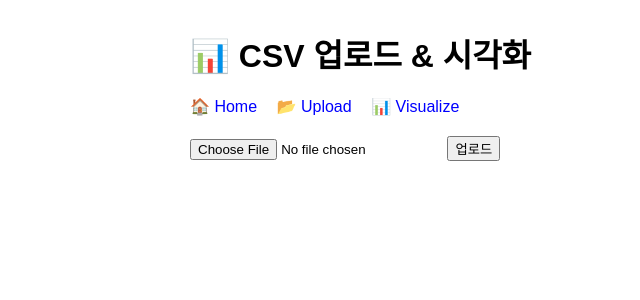
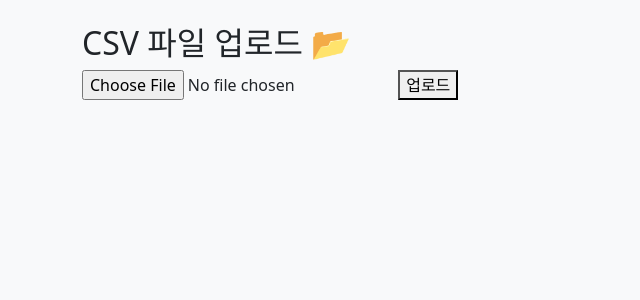
Before and after one commit to kopynara/team2, a Django app: page /dashboard/upload/ in a window 1280 px wide. Shown: the top 300 px of the page, without its empty margins (0-640 px from the left). Run offline with Django 5.2, Linux system fonts and the light colour scheme.

Commit message:
feat(dashboard): home + upload 페이지 및 CSV 미리보기 구현

```diff
--- a/dashboard/templates/dashboard/upload.html
+++ b/dashboard/templates/dashboard/upload.html
@@ -1,47 +1,20 @@
-<!DOCTYPE html>
-<html lang="ko">
-<head>
-    <meta charset="UTF-8">
-    <title>CSV 업로드 & 시각화</title>
-    <style>
-        body { font-family: Arial, sans-serif; margin: 30px; }
-        nav { margin-bottom: 20px; }
-        nav a { margin-right: 15px; text-decoration: none; color: blue; }
-        .container { max-width: 900px; margin: auto; }
-        .preview { margin-top: 20px; }
-        img { max-width: 100%; height: auto; margin-top: 20px; }
-    </style>
-</head>
-<body>
-    <div class="container">
-        <h1>📊 CSV 업로드 & 시각화</h1>
+{% extends "base.html" %}
 
-        <!-- 상단 메뉴 -->
-        <nav>
-            <a href="{% url 'home' %}">🏠 Home</a>
-            <a href="{% url 'upload' %}">📂 Upload</a>
-            <a href="{% url 'visualize' %}">📊 Visualize</a>
-        </nav>
-
-        <!-- 업로드 폼 -->
-        <form method="POST" enctype="multipart/form-data">
+{% block content %}
+  <h2>CSV 파일 업로드 📂</h2>
+  <form method="post" enctype="multipart/form-data">
     {% csrf_token %}
-            <input type="file" name="file" accept=".csv">
+    <input type="file" name="file" accept=".csv" required>
     <button type="submit">업로드</button>
   </form>
 
-        <!-- 업로드 결과 영역 -->
-        <div class="preview">
   {% if preview %}
-                <h2>✅ 업로드 결과</h2>
-                {{ preview|safe }}
+    <h3>📊 데이터 미리보기</h3>
+    <div>{{ preview|safe }}</div>
   {% endif %}
 
   {% if img_tag %}
-                <h2>📈 그래프</h2>
-                {{ img_tag|safe }}
+    <h3>📈 자동 생성된 그래프</h3>
+    <div>{{ img_tag|safe }}</div>
   {% endif %}
-        </div>
-    </div>
-</body>
-</html>
+{% endblock %}
--- a/dashboard/views.py
+++ b/dashboard/views.py
@@ -5,20 +5,23 @@ import matplotlib.pyplot as plt
 import io, urllib, base64
 
 def home(request):
-    return HttpResponse("🚀 Dashboard 메인 페이지 (여기서 시작!)")
+    return render(request, "dashboard/home.html")
 
 def visualize(request):
-    return HttpResponse("📊 데이터 시각화 페이지 (곧 구현 예정)")
+    return render(request, "dashboard/visualize.html    ")
 
 # ==========================
-# 🎨 CSV 업로드 + 시각화 (템플릿 연동)
+# 🎨 CSV 업로드 + 미리보기 + 그래프
 # ==========================
 def upload(request):
-    preview = None
-    img_tag = None
+    preview = None   # 데이터프레임 HTML
+    img_tag = None   # matplotlib 그래프
 
     if request.method == "POST":
-        uploaded_file = request.FILES['file']
+        uploaded_file = request.FILES.get('file')
+
+        if not uploaded_file:
+            return HttpResponse("⚠️ 파일이 업로드되지 않았습니다.")
 
         # 파일 크기 제한 (10MB)
         max_size = 10 * 1024 * 1024
@@ -29,16 +32,18 @@ def upload(request):
         if not uploaded_file.name.endswith('.csv'):
             return HttpResponse("❌ CSV 파일만 업로드 가능합니다!")
 
-        # CSV 읽기 (UTF-8 → cp949 순서 시도)
+        # =====================
+        # CSV 읽기 (UTF-8 → CP949 순서 시도)
+        # =====================
         try:
             df = pd.read_csv(uploaded_file, encoding="utf-8", on_bad_lines="skip")
         except UnicodeDecodeError:
             df = pd.read_csv(uploaded_file, encoding="cp949", on_bad_lines="skip")
 
         # 데이터 미리보기
-        preview = df.head().to_html()
+        preview = df.head().to_html(classes="table table-bordered table-striped", border=0)
 
-        # 첫 번째 숫자형 컬럼으로 그래프 생성
+        # 숫자형 컬럼 → 그래프 생성
         numeric_cols = df.select_dtypes(include=['number']).columns
         if len(numeric_cols) > 0:
             plt.figure(figsize=(6,4))
@@ -57,7 +62,6 @@ def upload(request):
         "preview": preview,
         "img_tag": img_tag,
     })
-
 
 
 
--- a/team2_re/settings.py
+++ b/team2_re/settings.py
@@ -55,7 +55,7 @@ ROOT_URLCONF = 'team2_re.urls'
 TEMPLATES = [
     {
         'BACKEND': 'django.template.backends.django.DjangoTemplates',
-        'DIRS': [],
+        'DIRS': [BASE_DIR / "templates"],
         'APP_DIRS': True,
         'OPTIONS': {
             'context_processors': [
--- /dev/null
+++ b/templates/base.html
@@ -0,0 +1,20 @@
+<!DOCTYPE html>
+<html lang="ko">
+<head>
+    <meta charset="UTF-8">
+    <title>Team2 Dashboard</title>
+    <!-- Bootstrap CDN -->
+    <link href="https://cdn.jsdelivr.net/npm/bootstrap@5.3.3/dist/css/bootstrap.min.css" rel="stylesheet">
+
+    {% block extra_css %}
+    {% endblock %}
+</head>
+<body class="bg-light">
+
+    <div class="container mt-4">
+        {% block content %}
+        {% endblock %}
+    </div>
+
+</body>
+</html>
```
Also changed, not shown: dashboard/templates/dashboard/home.html (added, +14 -0 lines). Lines whose indentation alone changed are shown as unchanged.
